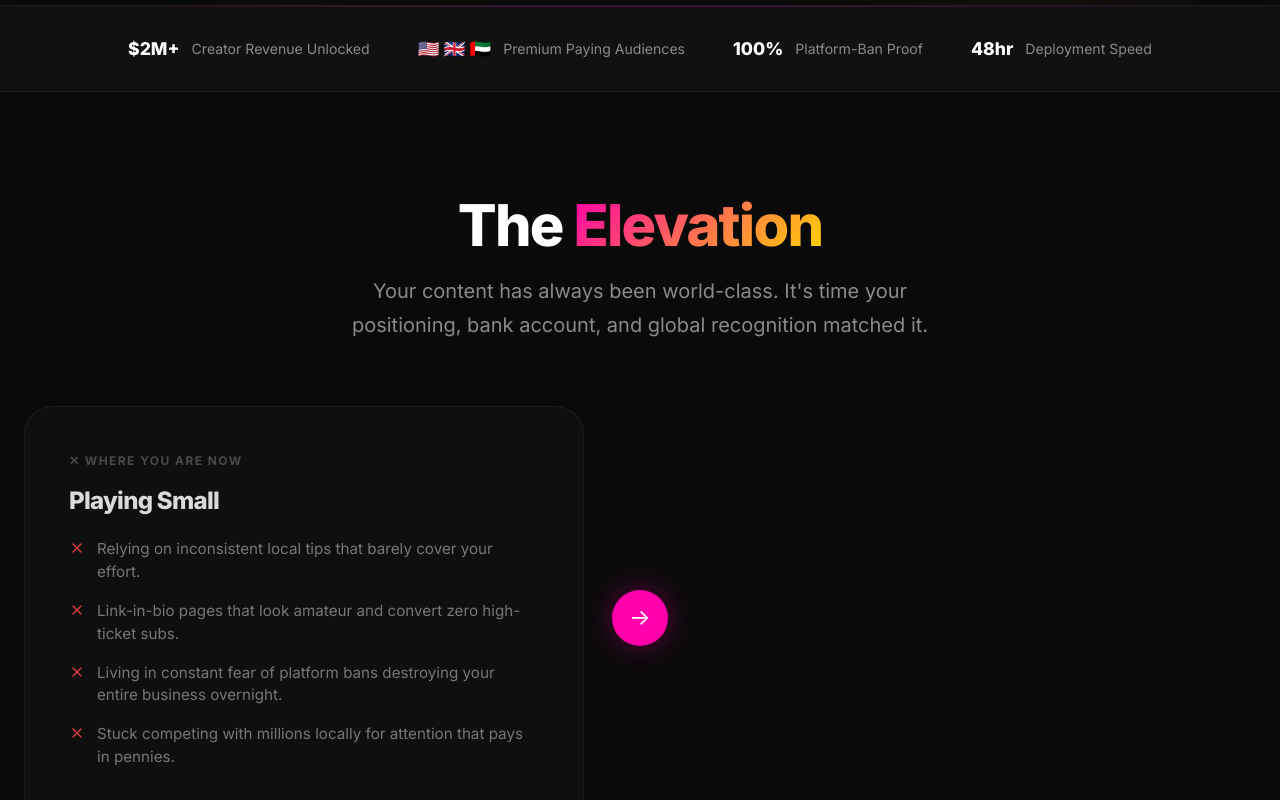
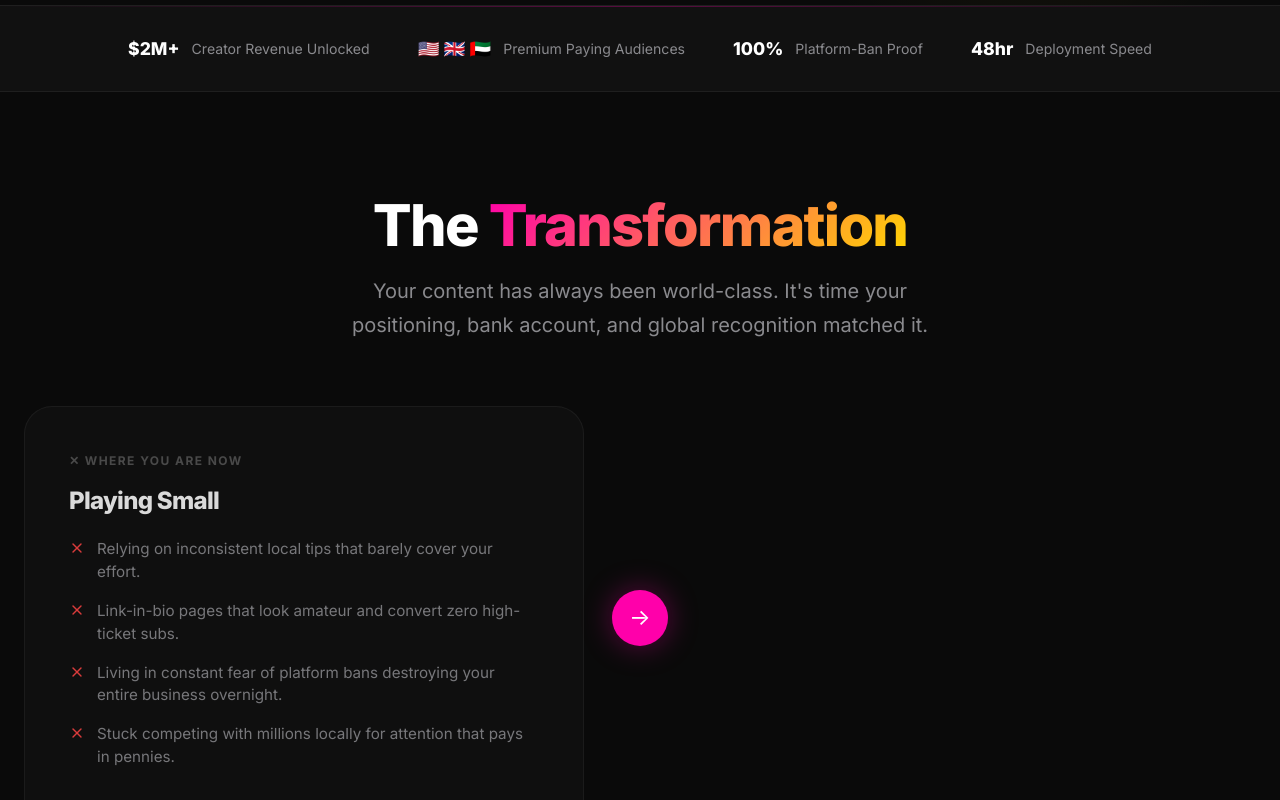
Before and after one commit to redundancybido-beep/vybzroulette, a React (Vite) app: page / in a window 1280 px wide. Shown: the part 910-1710 px from the top of the page. Built offline with nearby package versions, Linux system fonts and the light colour scheme; no server answers.

Commit message:
component classification refactor

```diff
--- a/src/components/Transformation/Transformation.jsx
+++ b/src/components/Transformation/Transformation.jsx
@@ -12,7 +12,7 @@ export default function Transformation() {
       <div className="container">
         <RevealSection>
           <div className="section-head">
-            <h2>The <span className="text-gradient">Elevation</span></h2>
+            <h2>The <span className="text-gradient">Transformation</span></h2>
             <p>Your content has always been world-class. It's time your positioning, bank account, and global recognition matched it.</p>
           </div>
         </RevealSection>
@@ -33,7 +33,7 @@ export default function Transformation() {
             <div className="transform-card__label">✦ Where VybzRoulette Takes You</div>
             <h3>Commanding the Global Stage</h3>
             <ul>
-              <li><IconCheck /> Wake up to $500–$2,000+ weekly from US, UK, and EU premium subscribers.</li>
+              <li><IconCheck /> Expand your horizon - gain exposure to US, UK, EU and UAE based premium subscribers.</li>
               <li><IconCheck /> An ultra-sleek personal brand hub that immediately signals luxury and status.</li>
               <li><IconCheck /> Bulletproof infrastructure that nobody can ban — your stage, forever.</li>
               <li><IconCheck /> Instant status elevation: you become the international name people pay to access.</li>
```
